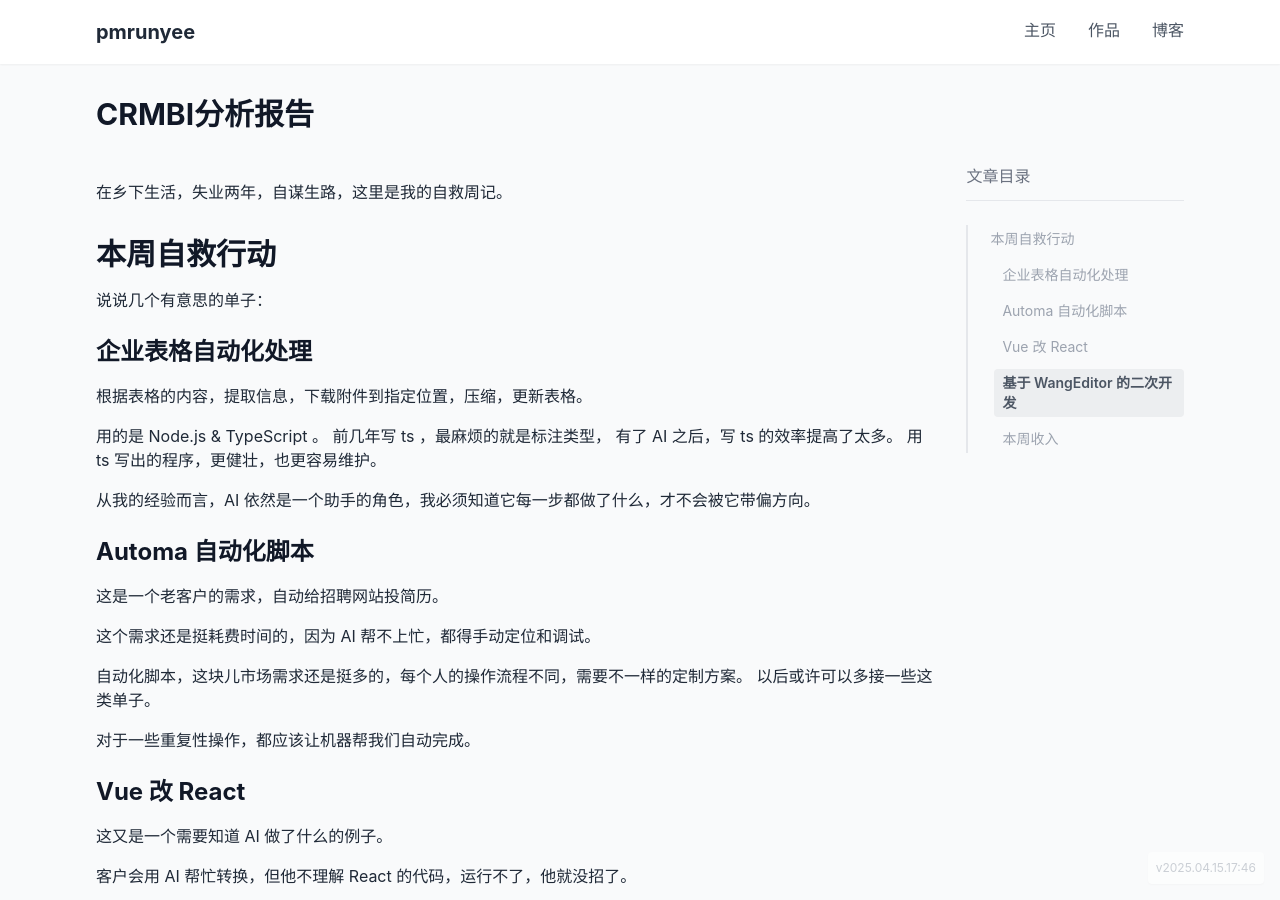
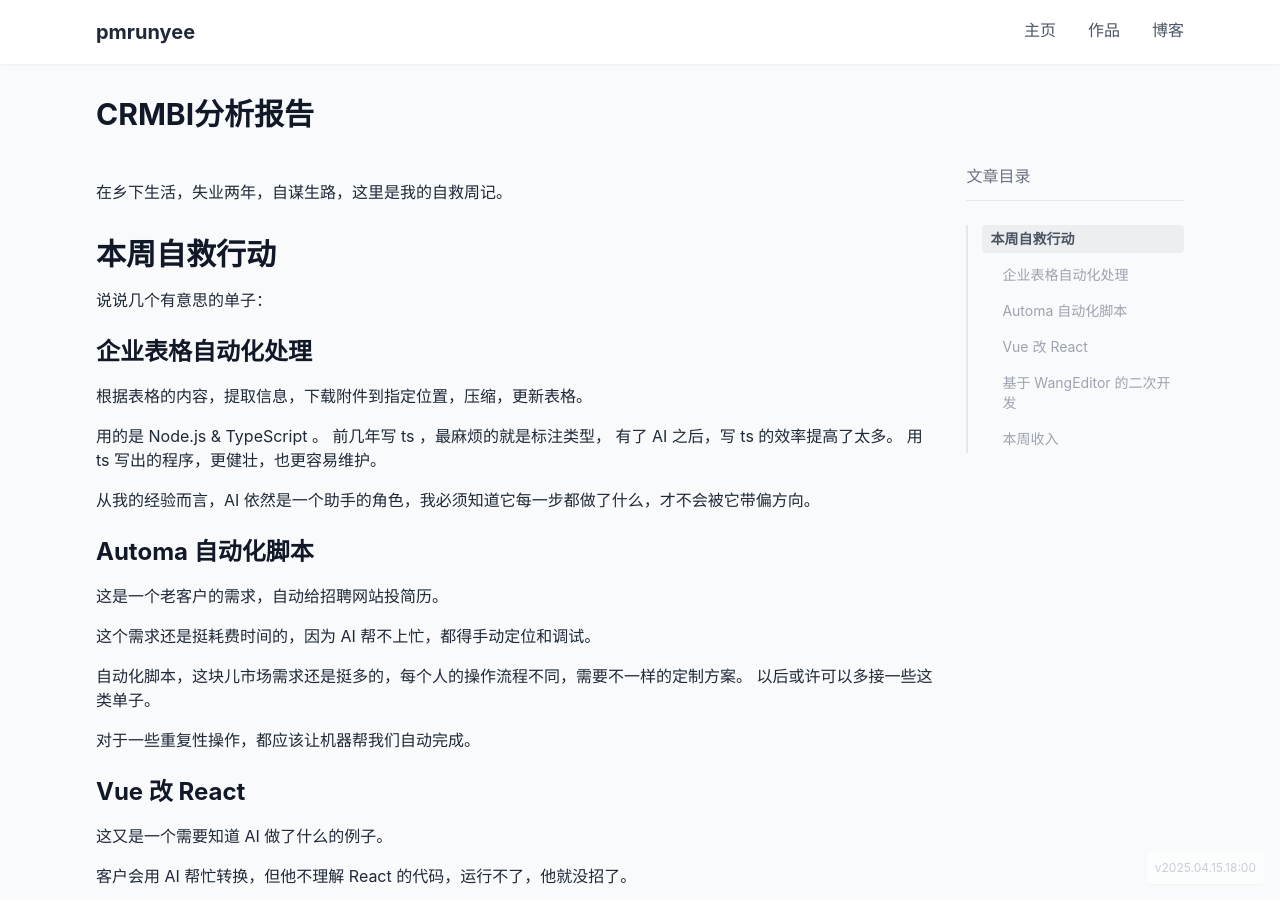
Before and after one commit to runyeehong/runyeehong.github.io, a Jekyll site: the page built from _blogs/crmbi-analysis-report/index.md, in a window 1280 px wide and 900 px high. Built offline with Jekyll 4.4.1, drawn with Linux system fonts in a browser that asks for light colours; nearby versions of some CDN libraries; some of the changed lines change nothing that is shown.

Commit message:
Update default.html

```diff
--- a/_layouts/default.html
+++ b/_layouts/default.html
@@ -387,8 +387,8 @@
                 const navHeight = document.querySelector('nav').offsetHeight;
                 const extraPadding = 24;
 
-                // 只在桌面端时关闭目录
-                if (window.innerWidth >= 768) {
+                // 移动端时关闭目录
+                if (window.innerWidth < 768) {
                     if (typeof closeTocMenu === 'function') {
                         closeTocMenu();
                     }
@@ -403,7 +403,7 @@
                     behavior: 'smooth'
                 });
 
-                // 更新活动标题
+                // 直接更新当前点击的标题，不处理中间路径
                 updateActiveHeading(targetId);
             }
         }
@@ -419,6 +419,24 @@
                     link.classList.remove('text-gray-900', 'font-medium');
                 }
             });
+
+            // 确保当前活动的目录项在视图中可见
+            const activeLink = document.querySelector(`.desktop-toc-content a[data-heading-id="${headingId}"]`);
+            if (activeLink) {
+                const tocContainer = document.querySelector('#desktop-toc .sticky');
+                if (tocContainer) {
+                    const containerRect = tocContainer.getBoundingClientRect();
+                    const linkRect = activeLink.getBoundingClientRect();
+
+                    // 如果目录项在可视区域外，滚动到可见位置
+                    if (linkRect.top < containerRect.top || linkRect.bottom > containerRect.bottom) {
+                        activeLink.scrollIntoView({
+                            behavior: 'smooth',
+                            block: 'nearest'
+                        });
+                    }
+                }
+            }
         }
 
         // 修改滚动监听实现
@@ -433,14 +451,17 @@
 
                         // 找到当前可见的标题
                         let currentHeading = null;
+                        let minDistance = Infinity;
+
                         for (const [id, heading] of headingMap) {
                             const rect = heading.getBoundingClientRect();
                             const absoluteTop = window.pageYOffset + rect.top;
+                            const distance = Math.abs(absoluteTop - scrollPos);
 
-                            if (absoluteTop <= scrollPos) {
+                            // 选择距离视口顶部最近的标题
+                            if (distance < minDistance) {
+                                minDistance = distance;
                                 currentHeading = id;
-                            } else {
-                                break;
                             }
                         }
 
@@ -571,7 +592,7 @@
     <!-- 版本号格式：v年.月.日.序号，例如 v2024.03.14.1 -->
     <div id="version-marker" class="fixed bottom-4 right-4 text-xs text-gray-400 opacity-50 hover:opacity-100 transition-opacity duration-200 cursor-help z-50">
         <div class="bg-white p-2 rounded shadow-sm">
-            <span>v2025.04.15.17:46</span>
+            <span>v2025.04.15.18:00</span>
         </div>
     </div>
 
```
